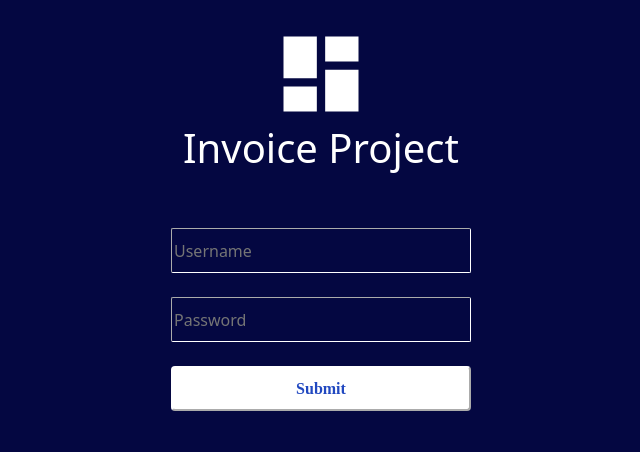
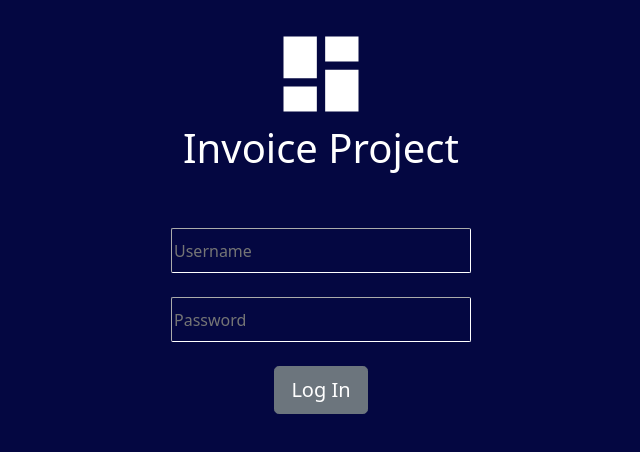
Before and after one commit to salgadopietrini/invoice-project, a React (Create React App) app: page /login in a window 1280 px wide. Shown: the top 452 px of the page, without its empty margins (319-959 px from the left). Built offline with nearby package versions, Linux system fonts and the light colour scheme; no server answers.

Commit message:
change login button style

```diff
--- a/src/components/Login/Login.js
+++ b/src/components/Login/Login.js
@@ -2,6 +2,7 @@ import "./Login.css";
 import React, { useState, useEffect, useContext } from "react";
 import { Link } from "react-router-dom";
 import Dashboard from "@material-ui/icons/Dashboard";
+import { Card, CardImg, Col, Button } from "react-bootstrap";
 import { Context } from "../../App";
 
 export default function Login() {
@@ -73,9 +74,9 @@ export default function Login() {
           <br></br>
           <br></br>
           <Link to={aunt ? "/" : "/login"}>
-            <button className="button" onClick={submitUser}>
-              Submit
-            </button>
+            <Button size="lg" variant="secondary" onClick={submitUser}>
+              Log In
+            </Button>
           </Link>
         </div>
       </center>
```
